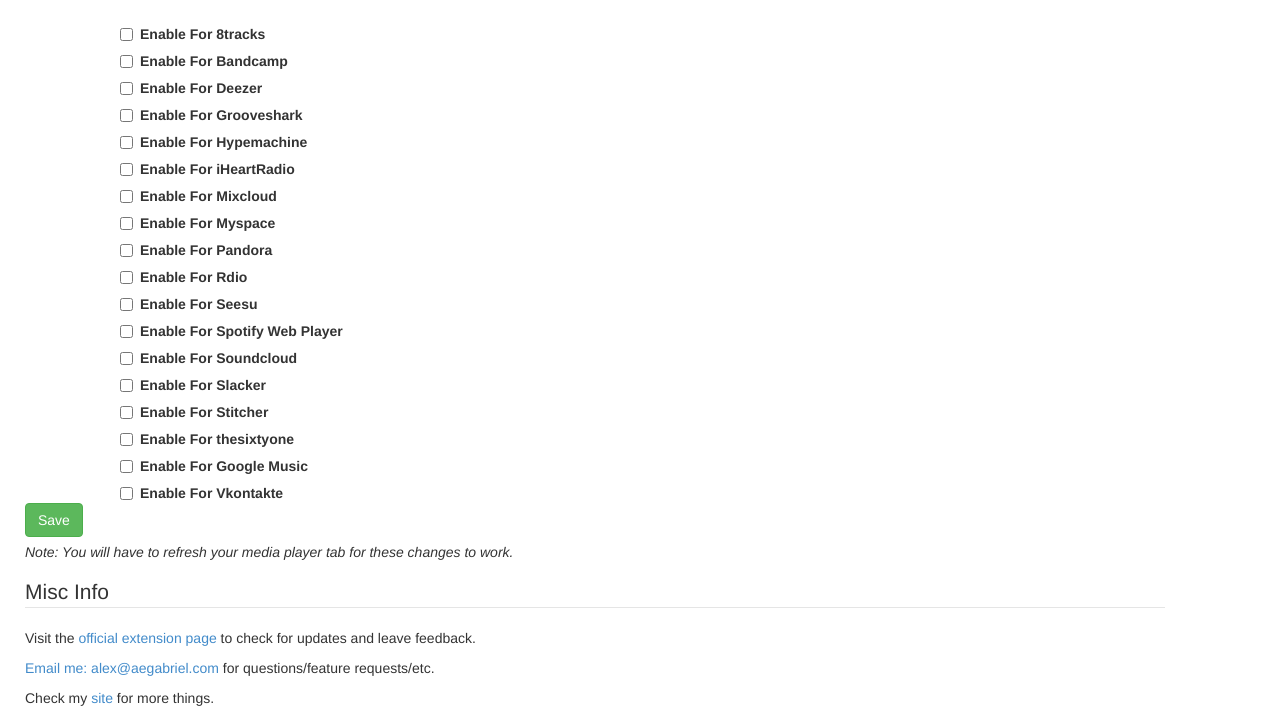
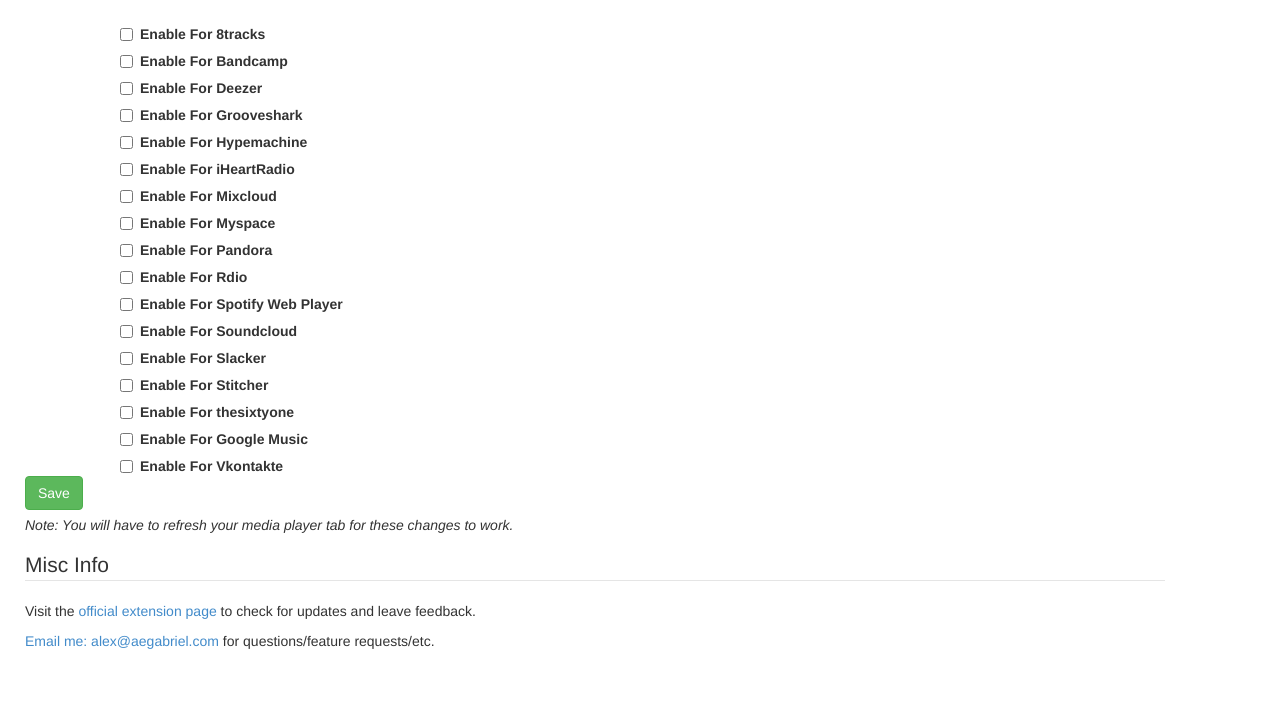
Before and after one commit to berrberr/streamkeys, a browser extension: page options.html in a window 1280 px wide. Shown: the part 97-815 px from the top of the page. Drawn offline with Linux system fonts and the light colour scheme.

Commit message:
Updated content on options page.

```diff
--- a/options.html
+++ b/options.html
@@ -63,11 +63,6 @@
     </div>
     <div class="checkbox col-lg-10 col-lg-offset-1">
       <label>
-        <input type="checkbox" id="seesu" class="site-enable"><b>Enable For Seesu</b>
-      </label>
-    </div>
-    <div class="checkbox col-lg-10 col-lg-offset-1">
-      <label>
         <input type="checkbox" id="spotify" class="site-enable"><b>Enable For Spotify Web Player</b>
       </label>
     </div>
@@ -106,9 +101,8 @@
   <div style="margin-bottom: 15px;"><button class="btn btn-success btn-md" id="btn-save">Save</button><p style="margin-top:5px;"><em>Note: You will have to refresh your media player tab for these changes to work.</em></p></div>
   <fieldset class="fieldset">
     <legend>Misc Info</legend>
-    <p>Visit the <a href="https://chrome.google.com/webstore/detail/groovesharkbandcamp-hotke/ekpipjofdicppbepocohdlgenahaneen" target="blank">official extension page</a> to check for updates and leave feedback.</p>
+    <p>Visit the <a href="http://www.streamkeys.com" target="blank">official extension page</a> to check for updates and leave feedback.</p>
     <p><a href="mailto:alex@aegabriel.com">Email me: alex@aegabriel.com</a> for questions/feature requests/etc.</p>
-    <p>Check my <a href="http://www.aegabriel.com" target="blank">site</a> for more things.</p>
   </fieldset>
   </div>
 </div>
```
